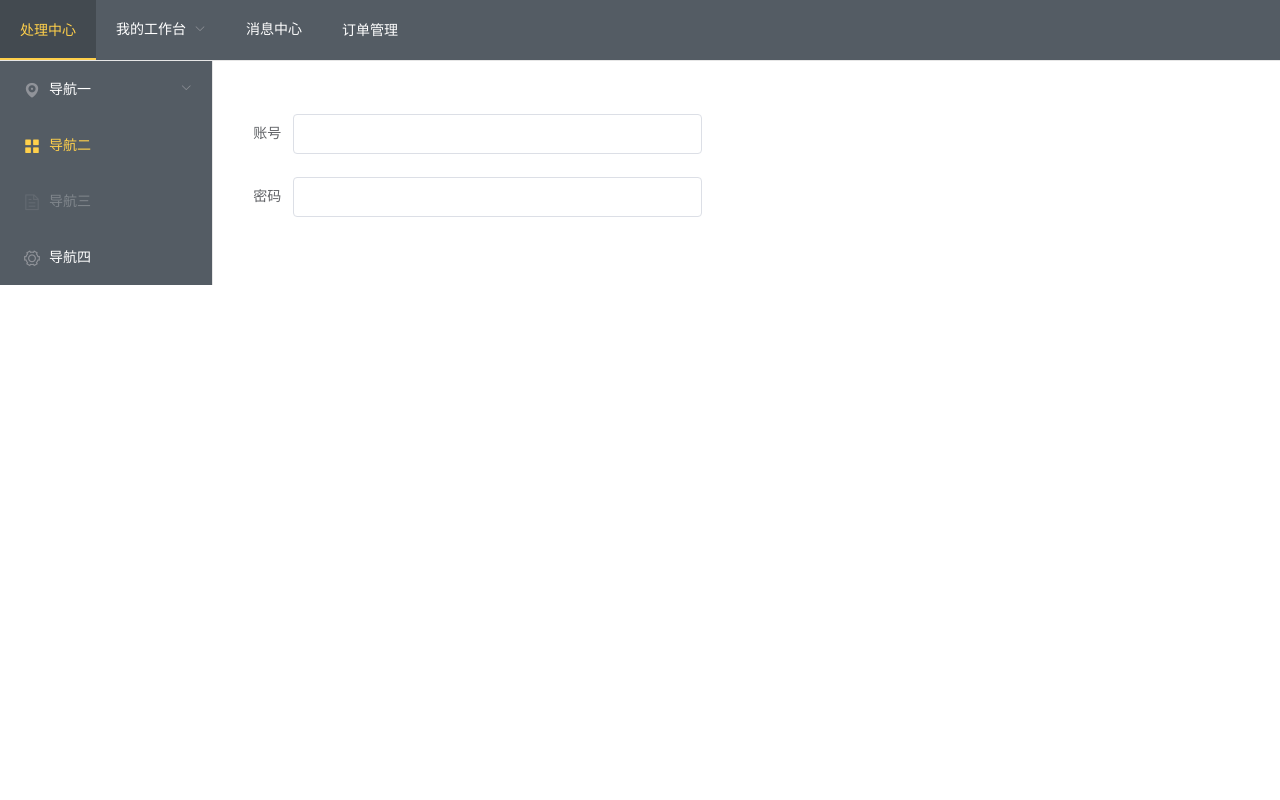
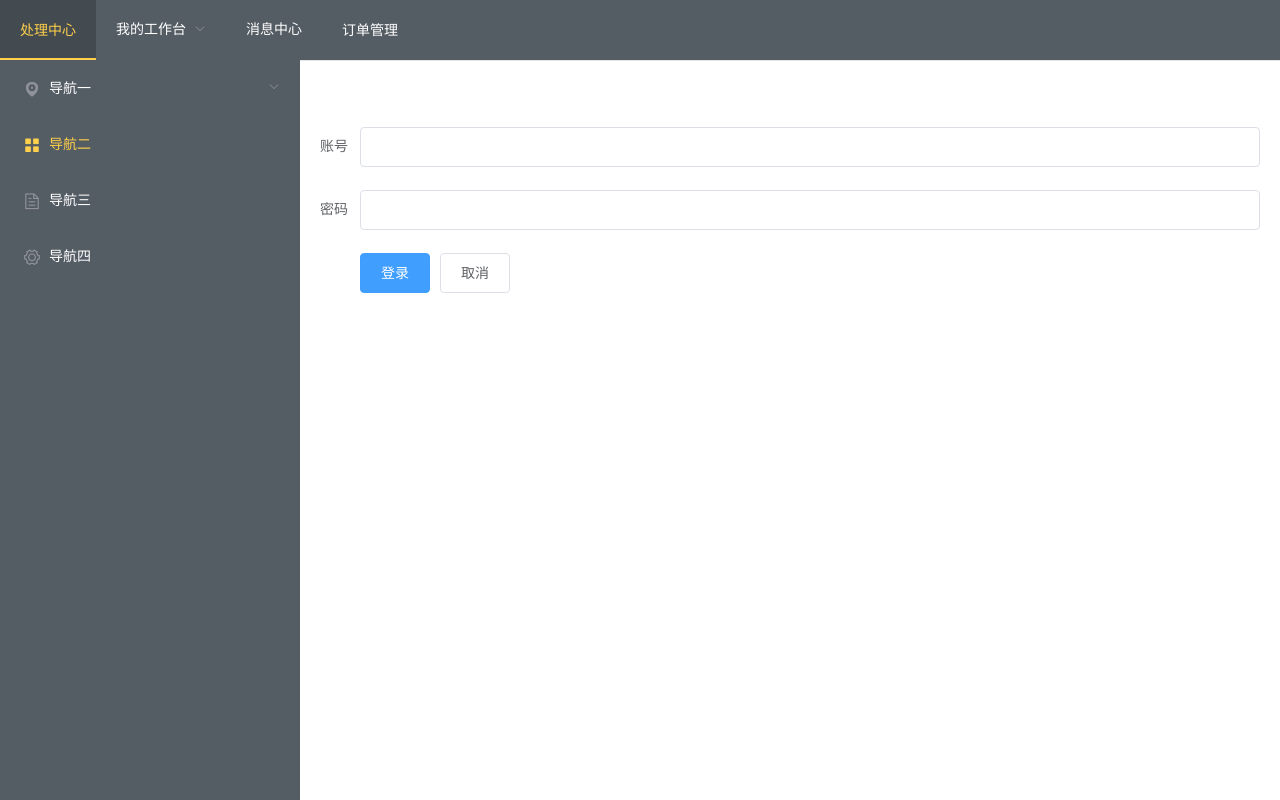
Before and after one commit to egirls/vue-demo, a Vue app in the folder login-demo/: page /login in a window 1280 px wide. Shown: the top 800 px of the page. Built offline with nearby package versions, Linux system fonts and the light colour scheme.

Commit message:
change layout

```diff
--- a/login-demo/src/App.vue
+++ b/login-demo/src/App.vue
@@ -1,13 +1,8 @@
 <template>
   <div id="app">
-    <el-menu
-    :default-active="activeIndex2"
-    class="el-menu-demo"
-    mode="horizontal"
-    @select="handleSelect"
-    background-color="#545c64"
-    text-color="#fff"
-    active-text-color="#ffd04b">
+    <el-container>
+      <el-header>
+        <el-menu :default-active="activeIndex2" class="el-menu-demo" mode="horizontal" @select="handleSelect" background-color="#545c64" text-color="#fff" active-text-color="#ffd04b">
           <el-menu-item index="1">
             <router-link to="/" target="_blank">处理中心</router-link>
           </el-menu-item>
@@ -31,8 +26,9 @@
           <el-menu-item index="3">消息中心</el-menu-item>
           <el-menu-item index="4"><a href="https://www.ele.me" target="_blank">订单管理</a></el-menu-item>
         </el-menu>
-    <el-row class="tac">
-      <el-col :span="4">
+      </el-header>
+      <el-container>
+        <el-aside>
           <el-menu default-active="2" class="el-menu-vertical-demo" @open="handleOpen" @close="handleClose" background-color="#545c64" text-color="#fff" active-text-color="#ffd04b">
             <el-submenu index="1">
               <template slot="title">
@@ -56,7 +52,7 @@
               <i class="el-icon-menu"></i>
               <span slot="title">导航二</span>
             </el-menu-item>
-          <el-menu-item index="3" disabled>
+            <el-menu-item index="3">
               <i class="el-icon-document"></i>
               <span slot="title">导航三</span>
             </el-menu-item>
@@ -65,11 +61,12 @@
               <span slot="title">导航四</span>
             </el-menu-item>
           </el-menu>
-      </el-col>
-      <el-col :span="20">
+        </el-aside>
+        <el-main>
           <router-view />
-      </el-col>
-    </el-row>
+        </el-main>
+      </el-container>
+    </el-container>
   </div>
 </template>
 <script>
@@ -98,4 +95,23 @@ export default {
 li a {
   text-decoration: none;
 }
+
+.el-container {
+  height: 1000px;
+  margin: 0;
+}
+
+.el-header {
+  margin: 0;
+  padding: 0;
+}
+
+.el-aside {
+  background-color: #545c64;
+}
+
+.el-aside>ul {
+  width: 100%
+}
+
 </style>
--- a/login-demo/src/components/pages/Login.vue
+++ b/login-demo/src/components/pages/Login.vue
@@ -1,12 +1,16 @@
 <template>
   <div>
-    <el-form ref="form" :model="form" label-width="80px">
-      <el-col :span="11">
+    <el-form ref="form" :model="form" label-width="40px" :span="8" :xs="10" :sm="10" :md="6" :lg="6" :xl="6" :offset="2">
+      <el-col>
         <el-form-item label="账号">
           <el-input v-model="form.name"></el-input>
         </el-form-item>
         <el-form-item label="密码">
           <el-input v-model="form.password"></el-input>
+        </el-form-item>
+        <el-form-item>
+          <el-button type="primary" @click="onSubmit">登录</el-button>
+          <el-button>取消</el-button>
         </el-form-item>
       </el-col>
     </el-form>
@@ -24,13 +28,16 @@ export default {
     }
   },
   props: {},
-  methods: {}
+  methods: {
+    onSubmit () {
+      console.log('submit')
+    }
+  }
 }
 
 </script>
-
 <style>
-    .el-form {
-        margin-top: 5%;
-    }
+.el-form {
+  margin-top: 5%;
+}
 </style>
```
Lines whose indentation alone changed are shown as unchanged.
